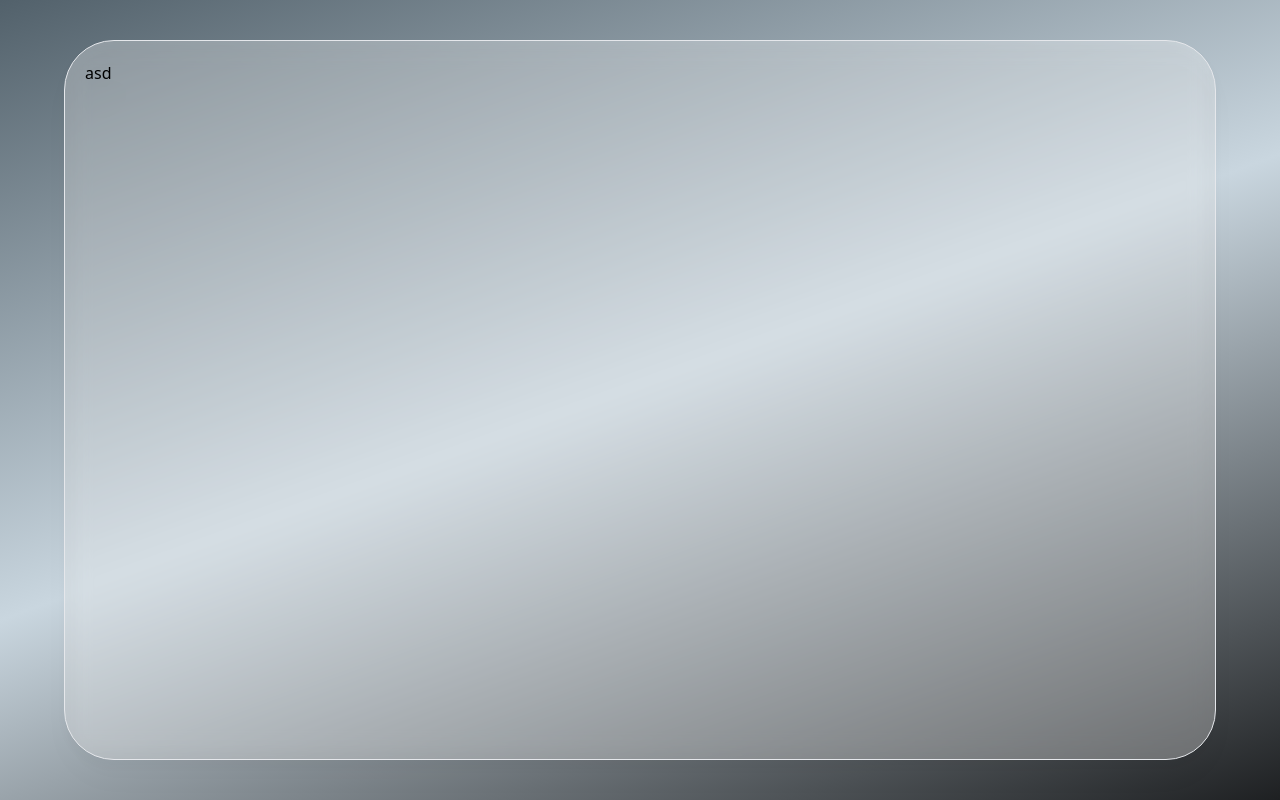
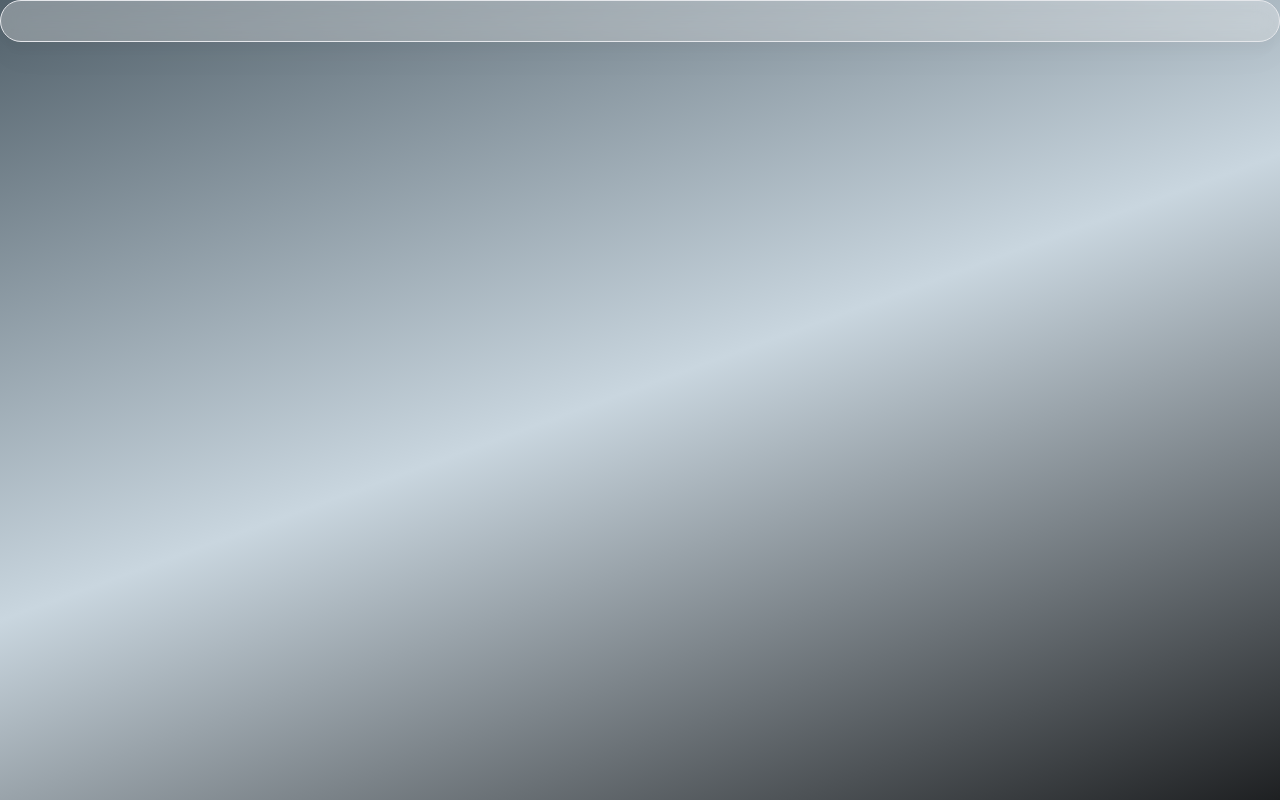
Before and after one commit to SOPLAY/2022_Daelim_Hackathon, a Next.js app: page / in a window 1280 px wide. Built offline with nearby package versions, Linux system fonts and the light colour scheme.

Commit message:
[ Client Side ] Fix Base Container Style

```diff
--- a/core/components/common/Container.tsx
+++ b/core/components/common/Container.tsx
@@ -1,13 +1,9 @@
 import React from "react";
 
-const Container = () => {
-  return (
-    <div className="flex w-[100vw] h-[100vh] items-center justify-center">
-      <div className="w-[90vw] h-[90vh] max-w-[1440px] max-h-[1024px] bg-white/30 rounded-[50px] border backdrop-blur-md drop-shadow-xl z-10 p-5">
-        asd
-      </div>
-    </div>
-  );
-};
+const Container = ({ children }) => (
+  <div className="w-full h-full bg-white/30 rounded-[50px] border backdrop-blur-md drop-shadow-xl z-10 p-5">
+    {children}
+  </div>
+);
 
 export default Container;
```
